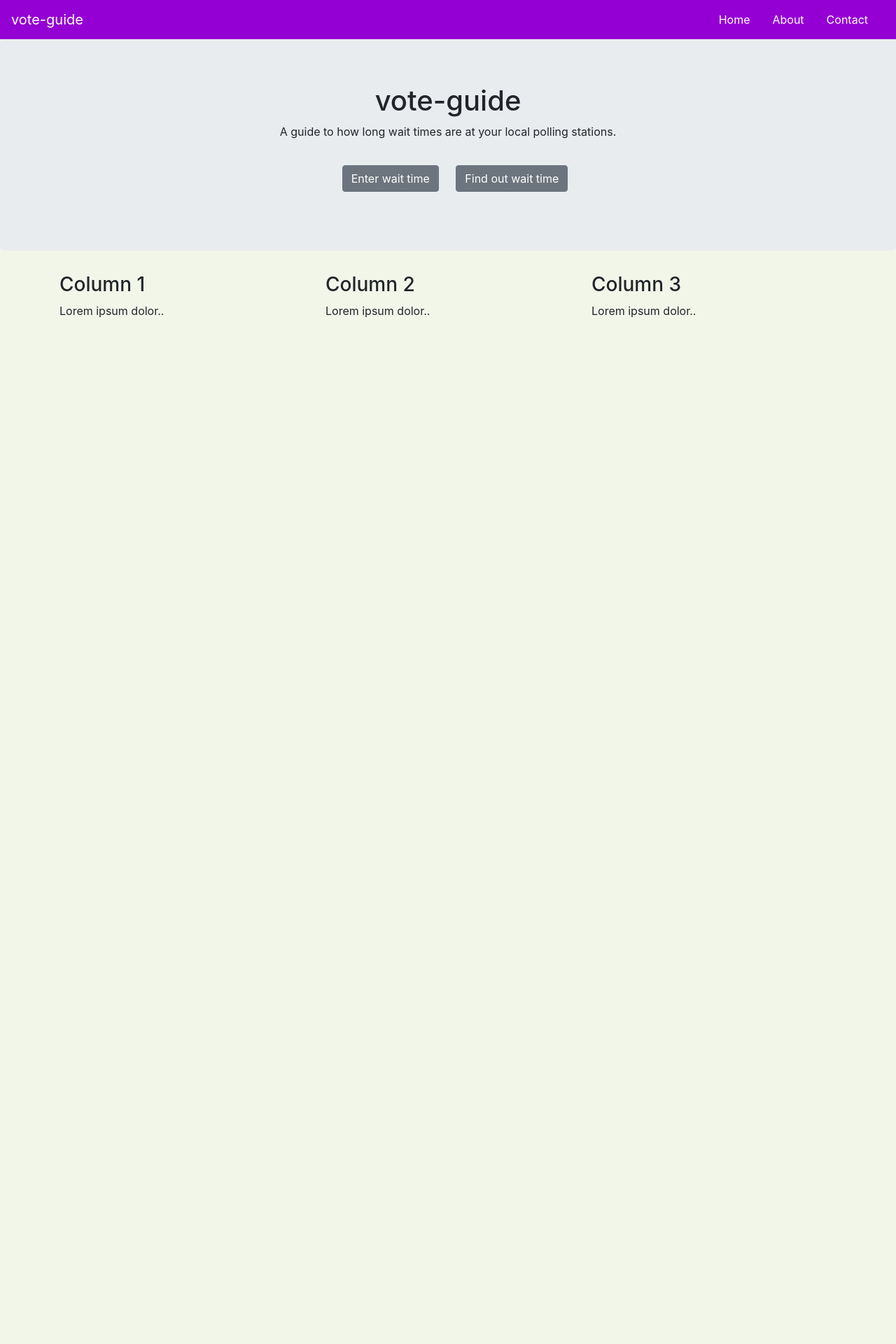
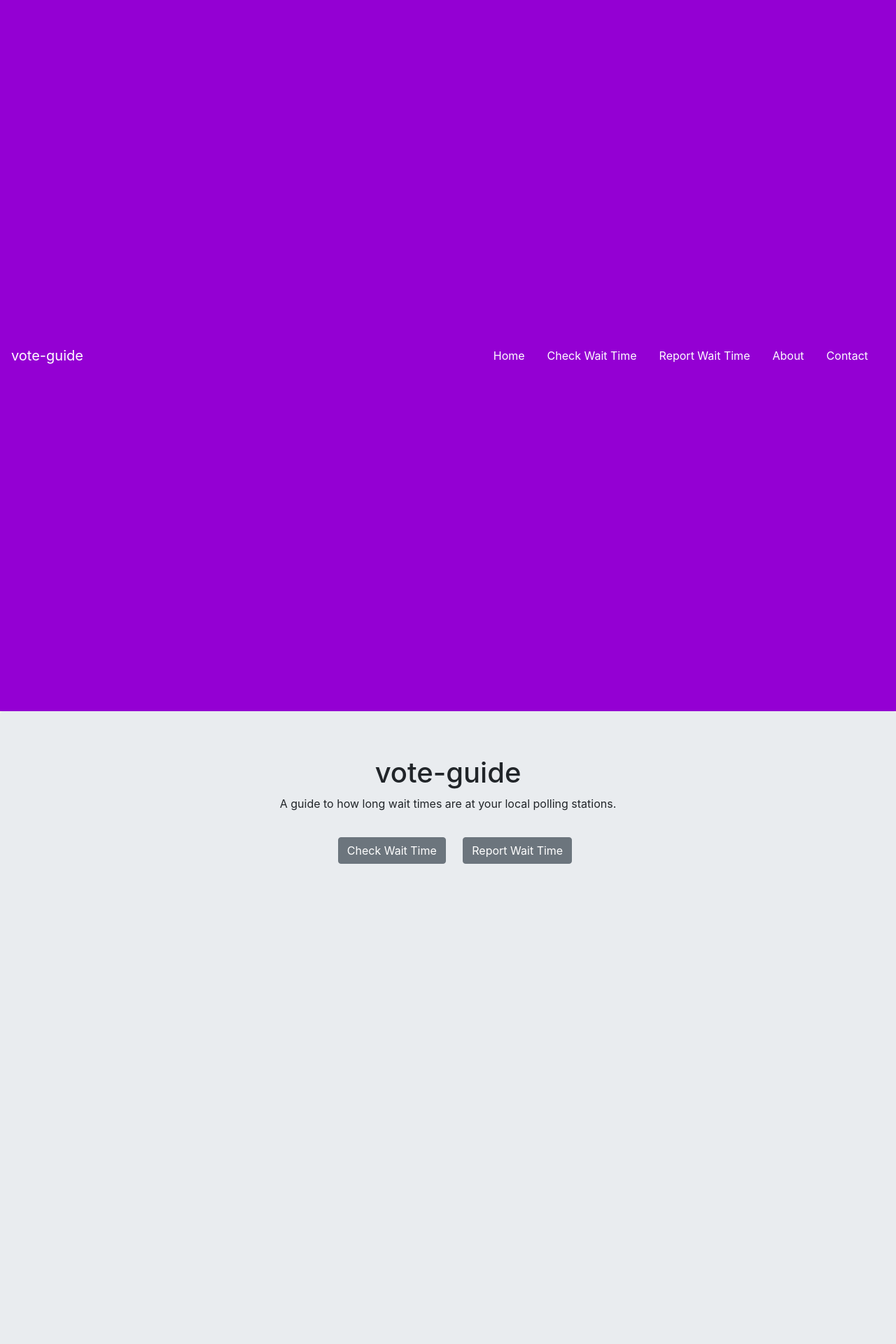
Before and after one commit to wstan2001/HackMIT2020, a Flask app: page / in a window 1280 px wide. Shown: the top 1920 px of the page at 70% size. Before the commit the page ends 454 px from the top, so only its background shows below. Run offline with Flask 2, Linux system fonts and the light colour scheme; some libraries are stand-ins or nearby versions.

Commit message:
Updated Page

```diff
--- a/app/static/styles/main.css
+++ b/app/static/styles/main.css
@@ -21,3 +21,8 @@ body {
 .navbar-collapse {
   justify-content: flex-end;
 }
+
+div {
+  height: 1000px;
+
+}
--- a/app/templates/index.html
+++ b/app/templates/index.html
@@ -29,7 +29,13 @@
         <a class="nav-link" href="#">Home</a>
       </li>
       <li class="nav-item">
-        <a class="nav-link" href="#">About</a>
+        <a class="nav-link" href="#report">Check Wait Time</a>
+      </li>
+      <li class="nav-item">
+        <a class="nav-link" href="#report">Report Wait Time</a>
+      </li>
+      <li class="nav-item">
+        <a class="nav-link" href="#about">About</a>
       </li>
       <li class="nav-item">
         <a class="nav-link" href="#">Contact</a>
@@ -41,28 +47,68 @@
 <div class="jumbotron text-center">
   <h1>vote-guide</h1>
   <p>A guide to how long wait times are at your local polling stations.</p>
-    <button type="button" class="btn btn-secondary" style="margin:20px;">Enter wait time</button>
-    <button type="button" class="btn btn-secondary">Find out wait time</button>
+    <a href = "index.html#check" type="button" class="btn btn-secondary" style="margin:20px;">Check Wait Time</a>
+    <a href = "index.html#report" type="button" class="btn btn-secondary">Report Wait Time</a>
 </div>
 
-<div class="container">
+<div class="container" id = "check">
   <div class="row">
-    <div class="col-sm-4">
-      <h3>Column 1</h3>
-      <p>Lorem ipsum dolor..</p>
-    </div>
-    <div class="col-sm-4">
-      <h3>Column 2</h3>
-      <p>Lorem ipsum dolor..</p>
-    </div>
-    <div class="col-sm-4">
-      <h3>Column 3</h3>
-      <p>Lorem ipsum dolor..</p>
-    </div>
+    <h1>Check Wait Time</h1>
+
+  </div>
+  <div class="row">
+    <p>Lmao let's check wait time</p>
+  </div>
+  <div class="row">
+    <p>Lmao let's check wait time</p>
+  </div>
+  <div class="row">
+    <p>Lmao let's check wait time</p>
+  </div>
+  <div class="row">
+    <p>Lmao let's check wait time</p>
+  </div>
+  <div class="row">
+    <p>Lmao let's check wait time</p>
+  </div>
+  <div class="row">
+    <p>Lmao let's check wait time</p>
+  </div>
+  <div class="row">
+    <p>Lmao let's check wait time</p>
+  </div>
+  <div class="row">
+    <p>Lmao let's check wait time</p>
+  </div>
+  <div class="row">
+    <p>Lmao let's check wait time</p>
+  </div>
+</div>
+
+<div class="container" id = "report">
+  <div class="row">
+    <h1>Report Wait Time</h1>
+
+  </div>
+  <div class="row">
+    <p>Report Wait Time here!</p>
+  </div>
+
+
+</div>
+
+<div class="container" id = "about">
+  <div class="row">
+    <h1>About</h1>
+
+  </div>
+  <div class="row">
+    <p>We are a team of students from MIT, etc etc</p>
   </div>
 </div>
 
 
 
+
 </body>
 </html>
```
